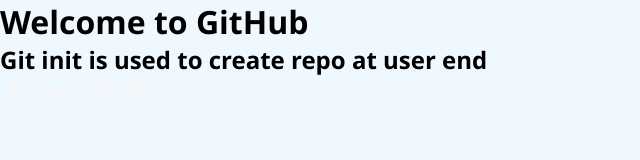
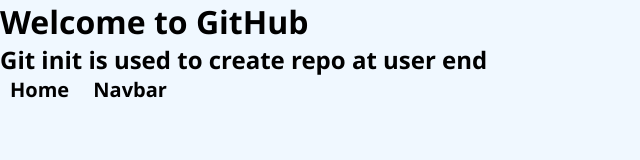
Before and after one commit to Dhannesh/fsd_22, a plain HTML site: page index.html in a window 1280 px wide. Shown: the whole page, without its empty margins (0-640 px from the left). Drawn offline with Linux system fonts and the light colour scheme.

Commit message:
update hyperlink color of index page

```diff
--- a/index.html
+++ b/index.html
@@ -9,7 +9,7 @@
   <body>
     <h1>Welcome to GitHub</h1>
     <h2>Git init is used to create repo at user end</h2>
-    <a href="home.html">Home</a>
-    <a href="navbar.html">Navbar</a>
+    <a href="home.html" style="color: black;">Home</a>
+    <a href="navbar.html" style="color:black">Navbar</a>
   </body>
 </html>
```
